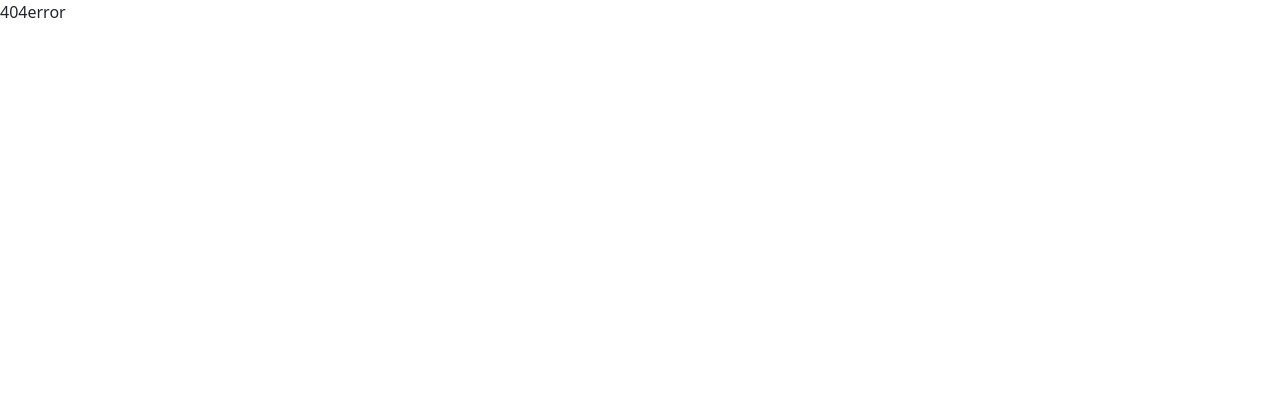
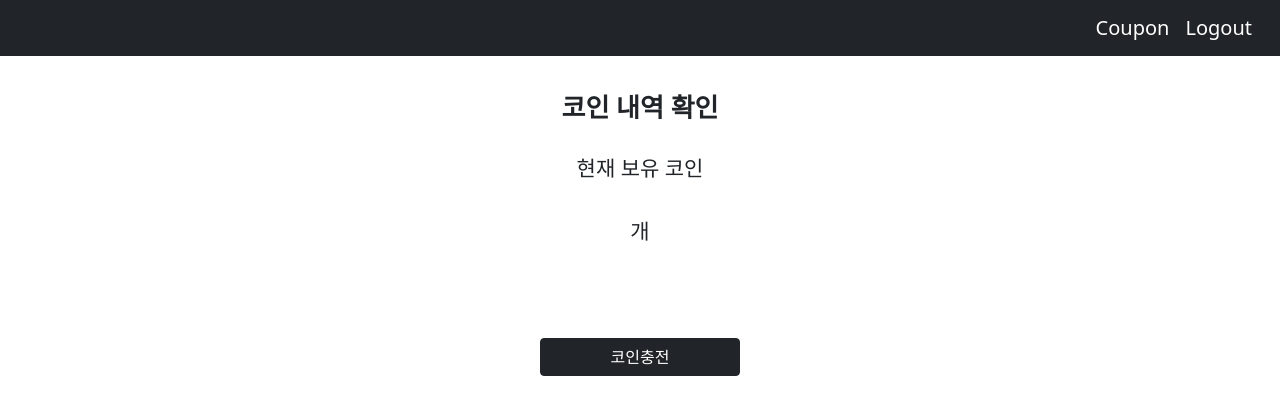
Before and after one commit to HayeongChoi28/cpsystem, a React (Create React App) app in the folder ui/: page /admin/1 in a window 1280 px wide. Shown: the top 414 px of the page. Built offline with nearby package versions, Linux system fonts and the light colour scheme; no server answers.

Commit message:
11/25 프런트 구현 완료

```diff
--- a/ui/src/App.js
+++ b/ui/src/App.js
@@ -32,10 +32,11 @@ function App() {
       })
       .then((response) => {
         console.log(response.data);
+        console.log(response.data.custId);
+        navigate(`/customermain/${response.data.custId}`);
         sessionStorage.setItem("cust", JSON.stringify(response.data));
         // console.log(sessionStorage.getItem("cust"));
         // sessionStorage.removeItem("cust")
-        navigate(`/customermain/${custId}`);
       })
       .catch(() => alert("로그인에 실패하였습니다"));
   };
@@ -52,7 +53,7 @@ function App() {
         sessionStorage.setItem("ceotb", JSON.stringify(response.data));
         // console.log(sessionStorage.getItem("ceotb"));
         // sessionStorage.removeItem("ceotb")
-        navigate(`/ceomain/${custId}`);
+        navigate(`/ceomain/${response.data.ceoId}`);
       })
       .catch(() => alert("로그인에 실패하였습니다"));
   };
@@ -158,7 +159,7 @@ function App() {
         <Route path="/ceomain/:ceoId" element={<CeoMain />} />
         <Route path="/customermain/:custId" element={<CustomerMain />} />
         <Route path="/checkpw" element={<Checkpw />} />
-        <Route path="/admin" element={<Admin />} />
+        <Route path="/admin/:ceoId" element={<Admin />} />
         <Route path="/choose" element={<Choose />} />
         <Route path="/save/:custId" element={<Save />} />
         <Route path="/save/:custId/finish" element={<SaveFin />} />
--- a/ui/src/pages/Admin.js
+++ b/ui/src/pages/Admin.js
@@ -1,18 +1,39 @@
 import React from "react";
-import { Routes, Route, Link, useNavigate } from "react-router-dom";
-import { useState } from "react";
+import { Routes, Route, Link, useNavigate, useParams } from "react-router-dom";
+import { useState, useEffect } from "react";
 import { Form, Navbar, Container, Nav } from "react-bootstrap";
 import admindata from "../admindata";
+import data from "../data";
+import axios from "axios";
 
 function Admin() {
   const navigate = useNavigate();
   const [admin] = useState(admindata);
+  let { ceoId } = useParams();
+  let [coupon, setCoupon] = useState(data);
+  console.log(ceoId);
+  useEffect(() => {
+    if (ceoId.length > 0) {
+      axios
+        .get(`/api/v1/ceotb/${ceoId}`)
+        .then((response) => {
+          setCoupon(response.data);
+          console.log(response.data);
+        })
+        .catch(() => console.log("실패함"));
+    }
+  }, []);
+
+  const ceomainClick = (e) => {
+    navigate(`/ceomain/${ceoId}`);
+  };
+
   return (
     <>
       <div class="nav justify-content-end bg-dark">
         <Navbar expand="lg" variant="dark" bg="dark">
           <Container>
-                    <Navbar.Brand href="/CeoMain">Coupon</Navbar.Brand>
+            <Navbar.Brand onClick={(e) => ceomainClick(e)}>Coupon</Navbar.Brand>
             <Navbar.Brand href="/">Logout</Navbar.Brand>
           </Container>
         </Navbar>
@@ -23,7 +44,7 @@ function Admin() {
           <div className="explanation">
             현재 보유 코인 <br />
             <br />
-          {admin[0].pt} 개
+            {coupon.ceoPt} 개
           </div>
         </div>
         <div className="Btn">
--- a/ui/src/pages/CeoMain.js
+++ b/ui/src/pages/CeoMain.js
@@ -1,5 +1,5 @@
 import React from "react";
-import { Routes, Route, Link, useNavigate } from "react-router-dom";
+import { Routes, Route, Link, useNavigate, useParams } from "react-router-dom";
 import { useState } from "react";
 import { Form, Navbar, Container, Nav } from "react-bootstrap";
 import data from "../data";
@@ -8,6 +8,7 @@ import axios from "axios";
 function CeoMain() {
   const navigate = useNavigate();
   const [checkId, setcheckId] = useState("");
+  let { ceoId } = useParams();
   // const [coupon] = useState(data);
   // const message = "다시 입력해주세요";
   console.log(checkId);
@@ -30,24 +31,17 @@ function CeoMain() {
     console.log(sessionStorage.getItem("ceotb"));
     sessionStorage.removeItem("ceotb");
   };
+
+  const adminClick = (e) => {
+    navigate(`/admin/${ceoId}`);
+  };
+
   return (
     <>
-      {/* <div className="ontent-end bg-dark">
-        <Navbar expand="lg" variant="dark" bg="dark">
-          <Container>
-            <Navbar.Brand
-              href="/checkpw"
-              style={"display: flex; justify-content: flex-end"}
-            >
-              Admin
-            </Navbar.Brand>
-          </Container>
-        </Navbar>
-      </div> */}
       <div class="nav justify-content-end bg-dark">
         <Navbar expand="lg" variant="dark" bg="dark">
           <Container>
-            <Navbar.Brand href="/admin">Admin</Navbar.Brand>
+            <Navbar.Brand onClick={(e) => adminClick(e)}>Admin</Navbar.Brand>
             <Navbar.Brand onClick={(e) => logout(e)} href="/">
               Logout
             </Navbar.Brand>
--- a/ui/src/pages/CustomerMain.js
+++ b/ui/src/pages/CustomerMain.js
@@ -7,7 +7,6 @@ import axios from "axios";
 
 function CustomerMain() {
   let [place] = useState(placedata);
-  useParams();
   //const [loading, setLoading] = useState(true);
   let navigate = useNavigate();
   let { custId } = useParams();
--- a/ui/src/pages/Save.js
+++ b/ui/src/pages/Save.js
@@ -34,12 +34,13 @@ function Save() {
         .catch(() => console.log("실패함"));
     }
   };
+
   return (
     <>
       <div class="nav justify-content-end bg-dark">
         <Navbar expand="lg" variant="dark" bg="dark">
           <Container>
-            <Navbar.Brand href="/admin">Admin</Navbar.Brand>
+            <Navbar.Brand>Coupon</Navbar.Brand>
           </Container>
         </Navbar>
       </div>
--- a/ui/src/pages/SaveFin.js
+++ b/ui/src/pages/SaveFin.js
@@ -29,7 +29,7 @@ function SaveFin() {
       <div class="nav justify-content-end bg-dark">
         <Navbar expand="lg" variant="dark" bg="dark">
           <Container>
-            <Navbar.Brand href="/admin">Admin</Navbar.Brand>
+            <Navbar.Brand>Coupon</Navbar.Brand>
           </Container>
         </Navbar>
       </div>
--- a/ui/src/pages/Use.js
+++ b/ui/src/pages/Use.js
@@ -40,7 +40,7 @@ function Use() {
       <div class="nav justify-content-end bg-dark">
         <Navbar expand="lg" variant="dark" bg="dark">
           <Container>
-            <Navbar.Brand href="/checkpw">Admin</Navbar.Brand>
+            <Navbar.Brand>Coupon</Navbar.Brand>
           </Container>
         </Navbar>
       </div>
--- a/ui/src/pages/UseFin.js
+++ b/ui/src/pages/UseFin.js
@@ -28,7 +28,7 @@ function UseFin() {
       <div class="nav justify-content-end bg-dark">
         <Navbar expand="lg" variant="dark" bg="dark">
           <Container>
-            <Navbar.Brand href="/checkpw">Admin</Navbar.Brand>
+            <Navbar.Brand>Coupon</Navbar.Brand>
           </Container>
         </Navbar>
       </div>
@@ -42,7 +42,7 @@ function UseFin() {
           <div class="Btn">
             <button
               onClick={() => {
-                navigate("/ceomain");
+                navigate(`/ceomain/${custId}`);
               }}
               type="button"
               class="btn btn-dark"
```
Also changed, not shown: 1 other file (tests, documents, lock files or other folders). Lines whose indentation alone changed are shown as unchanged.
